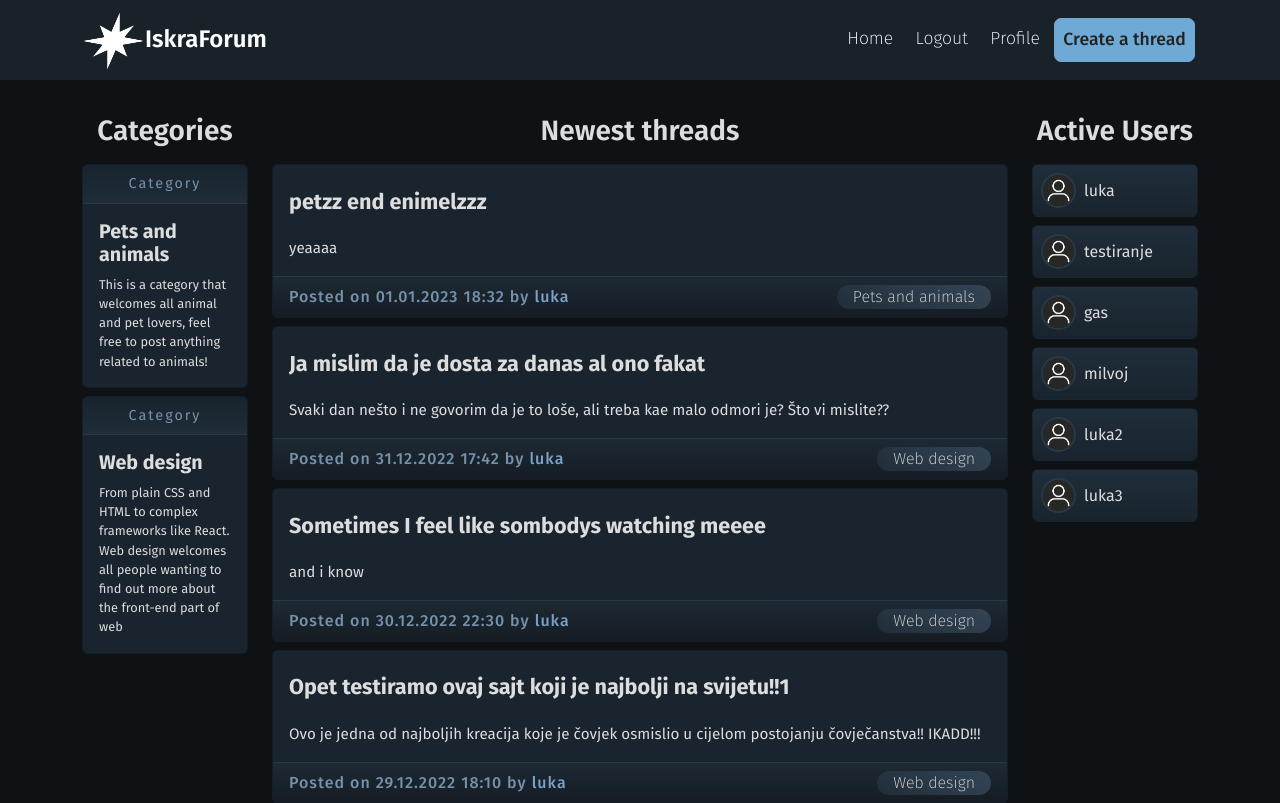
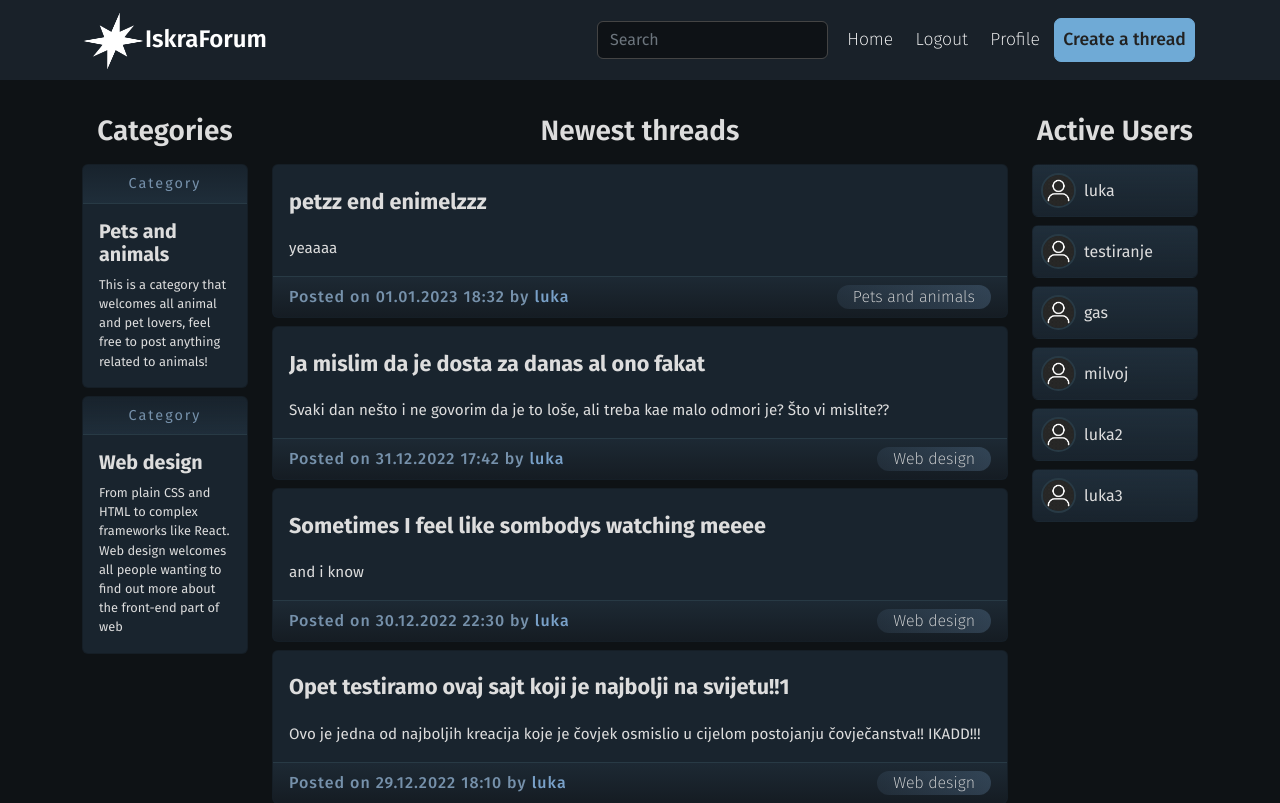
Before and after one commit to LukaCafuka/IskraForum, a Django app: page / in a window 1280 px wide. Shown: the top 803 px of the page. Run offline with Django 4.2, Linux system fonts and the light colour scheme; a user stored in the database is signed in; data comes from the database, SQL or seed files in the repository; both versions use the stored data as it was after the commit; some libraries are stand-ins or nearby versions.

Commit message:
Dodana query za threadove

```diff
--- a/gd_forum/base/templates/base/base.html
+++ b/gd_forum/base/templates/base/base.html
@@ -95,6 +95,11 @@
         width: calc(100%) !important;
         //margin-bottom: -8vh !important;
       }
+      .form-control, .form-select {
+        background-color: #0e1216 !important;
+        color: white !important;
+        border: solid 1px #444444 !important;
+    }
     </style>
     <link rel="stylesheet" href="{% static 'base/css/bootstrap.css' %}">
     <title>{% block title %}{% endblock title %}</title>
@@ -108,19 +113,21 @@
             <span class="navbar-toggler-icon"></span>
           </button>
           <div class="collapse navbar-collapse" id="navbarNav">
-            <ul class="navbar-nav ms-auto">
-              <li class="nav-item">
+            <ul class="navbar-nav ms-auto d-flex justify-content-between">
+              <form class="d-flex justify-content-center align-items-center" role="search" method="GET" action="{% url 'home' %}">
+                <input class="form-control me-2" type="search" placeholder="Search" name="q" aria-label="Search">
+              </form>
+              <li class="nav-item d-flex align-items-center">
                 <a class="nav-link active" aria-current="page" href="/">Home</a>
               </li>
                 {% if user.is_authenticated %}
-                    <ul class="navbar-nav mr-2">
-                      <li class="nav-item">
+                      <li class="nav-item d-flex align-items-center">
                         <a class="nav-link active" aria-current="page" href="{% url 'logout' %}">Logout</a>
                       </li>
-                      <li class="nav-item">
+                      <li class="nav-item d-flex align-items-center">
                         <a class="nav-link active" aria-current="page" href="#">Profile</a>
                       </li>
-                      <li class="nav-item">
+                      <li class="nav-item d-flex align-items-center">
                         <a class="nav-link active btn btn-primary" aria-current="page" href="{% url 'create-thread' %}">Create a thread</a>
                       </li>
                 {% else %}
--- a/gd_forum/base/templates/base/index.html
+++ b/gd_forum/base/templates/base/index.html
@@ -127,7 +127,7 @@
                             </div>
                             <div class="col-md-12 comm-list"> {# struktura community-a #}
                                 {% for category in categories reversed %}
-                                <a class="card mb-2" href="#category">
+                                <a class="card mb-2" href="{% url 'home' %}?q={{category.name}}">
                                     <div class="card-header comm-header">Category</div>
                                     <div class="card-body">
                                       <h5 class="card-title comn-title">{{category.name}}</h5>
--- a/gd_forum/base/views.py
+++ b/gd_forum/base/views.py
@@ -6,8 +6,8 @@ from django.contrib.auth import login, authenticate, logout
 from django.contrib import messages
 from .models import Thread, Category
 from django.contrib.auth.models import User
-from .forms import ThreadForm
-from .forms import RegisterUserForm
+from .forms import ThreadForm, RegisterUserForm
+from django.db.models import Q
 # Create your views here.
 def register_user (request):
     if request.method == "POST":
@@ -53,8 +53,9 @@ def login_user(request):
     context = {}
     return render(request, 'base/login.html', context)
 
-def home (request):
-    threads = Thread.objects.all()
+def home(request):
+    q = request.GET.get('q') if request.GET.get('q') != None else ''
+    threads = Thread.objects.filter(Q(category__name__icontains=q) | Q(title__icontains=q) |  Q(uploader__username__icontains=q))
     users = User.objects.all()
     categories = Category.objects.all()
     context = {
```
Also changed, not shown: gd_forum/db.sqlite3.
